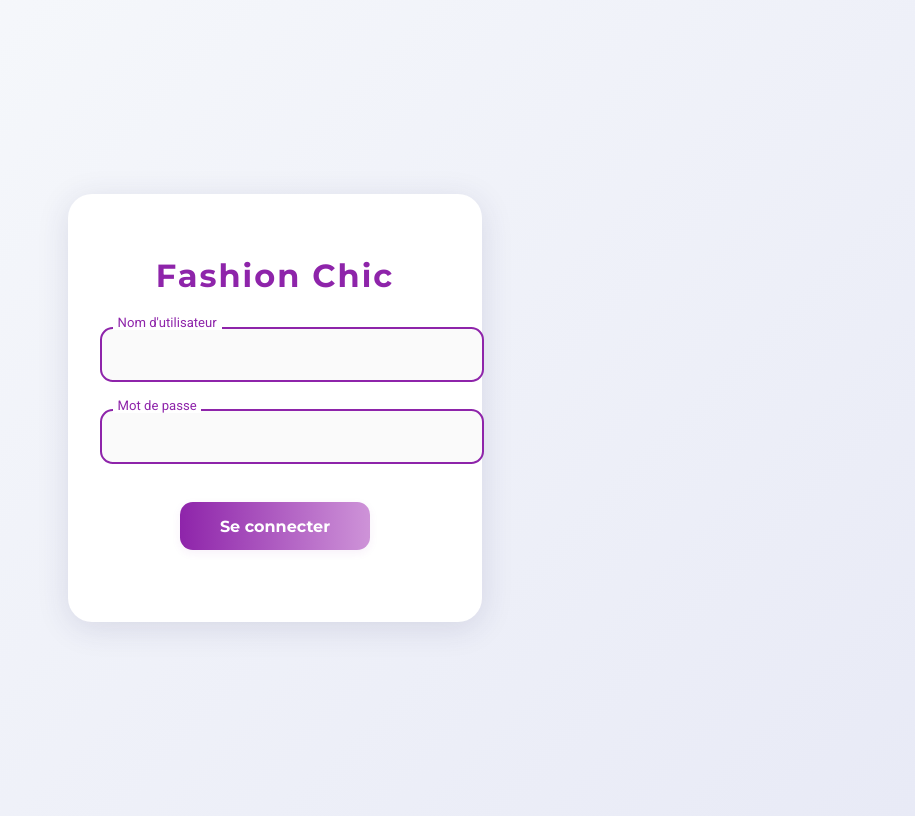
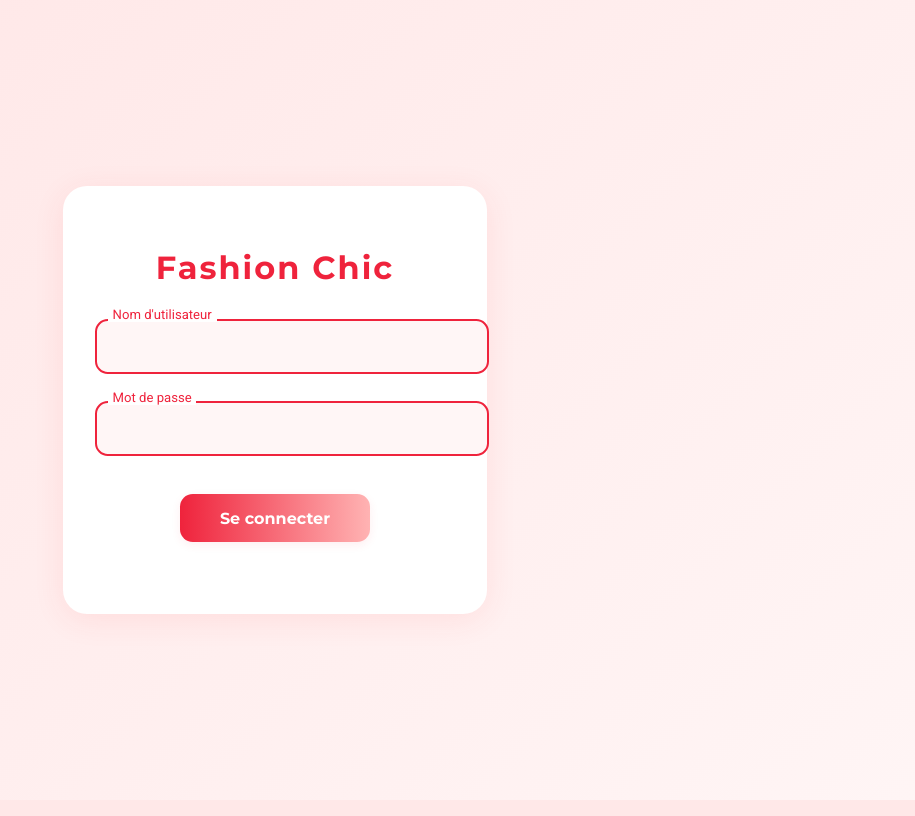
Before and after one commit to Tathoon/SOTA, a PHP site: page /login.html in a window 1280 px wide. Shown: the whole page, without its empty margins (365-1280 px from the left). Run offline with PHP 8.4, Linux system fonts and the light colour scheme.

Commit message:
Test login

```diff
--- a/info.php
+++ /dev/null
@@ -1,2 +0,0 @@
-<?php phpinfo();
-?>
--- /dev/null
+++ b/logout.php
@@ -0,0 +1,6 @@
+<?php
+session_start();
+session_destroy();
+header("Location: login.php");
+exit();
+?>
--- a/style.css
+++ b/style.css
@@ -1,21 +1,22 @@
 @import url('https://fonts.googleapis.com/css2?family=Montserrat:wght@700&family=Roboto&display=swap');
 
 body {
-    background: linear-gradient(135deg, #f8fafc 0%, #e8eaf6 100%);
+    background: linear-gradient(135deg, #ffe6e6 0%, #fff5f5 100%);
     min-height: 100vh;
     display: flex;
     align-items: center;
     justify-content: center;
     font-family: 'Roboto', sans-serif;
+    margin: 0;
 }
 
-.login-container {
+.login-container, .dashboard-container {
     background: #fff;
     padding: 2.5rem 2rem;
     border-radius: 1.5rem;
-    box-shadow: 0 6px 32px rgba(50, 50, 100, 0.13);
-    width: 350px;
-    max-width: 90vw;
+    box-shadow: 0 6px 32px rgba(255, 50, 50, 0.09);
+    width: 360px;
+    max-width: 96vw;
     text-align: center;
 }
 
@@ -23,7 +24,7 @@ h1 {
     font-family: 'Montserrat', sans-serif;
     font-weight: 700;
     margin-bottom: 2rem;
-    color: #8e24aa;
+    color: #ef233c;
     letter-spacing: 2px;
 }
 
@@ -36,9 +37,9 @@ h1 {
 .input-group input {
     width: 100%;
     padding: 1rem 1rem 1rem 0.9rem;
-    border: 2px solid #eee;
+    border: 2px solid #fde7e7;
     border-radius: 0.8rem;
-    background: #fafafa;
+    background: #fff6f6;
     outline: none;
     font-size: 1rem;
     transition: border 0.2s;
@@ -49,7 +50,7 @@ h1 {
     position: absolute;
     left: 1rem;
     top: 1rem;
-    color: #aaa;
+    color: #d57a7a;
     font-size: 1rem;
     pointer-events: none;
     background: transparent;
@@ -57,7 +58,7 @@ h1 {
 }
 
 .input-group input:focus, .input-group input:not(:placeholder-shown) {
-    border-color: #8e24aa;
+    border-color: #ef233c;
 }
 
 .input-group input:focus + label,
@@ -67,11 +68,11 @@ h1 {
     font-size: 0.82rem;
     background: #fff;
     padding: 0 0.3rem;
-    color: #8e24aa;
+    color: #ef233c;
 }
 
-button[type="submit"] {
-    background: linear-gradient(90deg, #8e24aa 0%, #ce93d8 100%);
+button[type="submit"], .logout-btn {
+    background: linear-gradient(90deg, #ef233c 0%, #ffb3b3 100%);
     color: #fff;
     border: none;
     border-radius: 0.8rem;
@@ -80,18 +81,29 @@ button[type="submit"] {
     font-family: 'Montserrat', sans-serif;
     font-weight: 700;
     cursor: pointer;
-    box-shadow: 0 3px 10px rgba(142,36,170,0.07);
+    box-shadow: 0 3px 10px rgba(239, 35, 60, 0.08);
     margin-top: 0.7rem;
     transition: background 0.2s;
 }
 
-button[type="submit"]:hover {
-    background: linear-gradient(90deg, #ce93d8 0%, #8e24aa 100%);
+button[type="submit"]:hover, .logout-btn:hover {
+    background: linear-gradient(90deg, #ffb3b3 0%, #ef233c 100%);
 }
 
 .error-message {
     color: #d32f2f;
-    font-size: 0.95rem;
+    font-size: 0.98rem;
     margin-top: 0.7rem;
     min-height: 1.3rem;
 }
+
+/* Responsive */
+@media (max-width: 480px) {
+    .login-container, .dashboard-container {
+        padding: 1.1rem 0.4rem;
+        width: 99vw;
+    }
+    h1 {
+        font-size: 1.5rem;
+    }
+}
```
Also changed, not shown: login.php (+73 -15 lines), dashboard.php (added).
